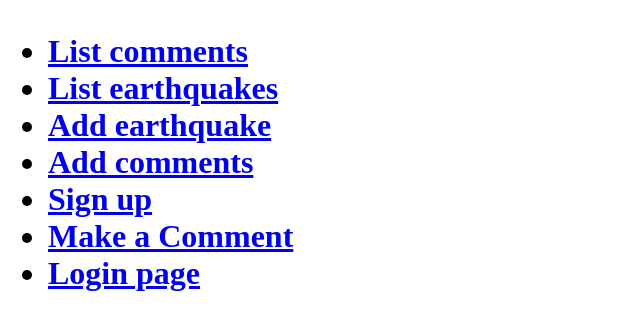
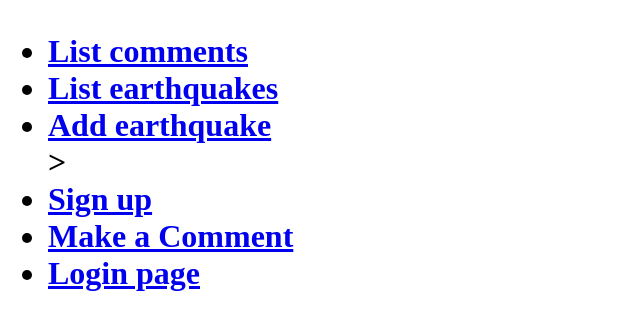
Before and after one commit to itucsdb1964/earthquake, a Flask app: page / in a window 1280 px wide. Shown: the part 126-456 px from the top of the page, without its empty margins (0-640 px from the left). Run offline with Flask 2, Linux system fonts and the light colour scheme; some libraries are stand-ins or nearby versions.

Commit message:
Update home.html

```diff
--- a/templates/home.html
+++ b/templates/home.html
@@ -10,8 +10,7 @@
         <ul>
       <li><a href="/comments">List comments</a></li>
       <li><a href="/earthquakes">List earthquakes</a> </li>
-      <li><a href="/new_earthquake">Add earthquake</a></li>
-      <li><a href="/new_comment">Add comments</a></li>
+      <li><a href="/new_earthquake">Add earthquake</a></li>>
       <li><a href="/signup">Sign up</a></li>
       <li><a href="/makecomment">Make a Comment</a></li>
       <li><a href="/login">Login page</a> </li>
```
